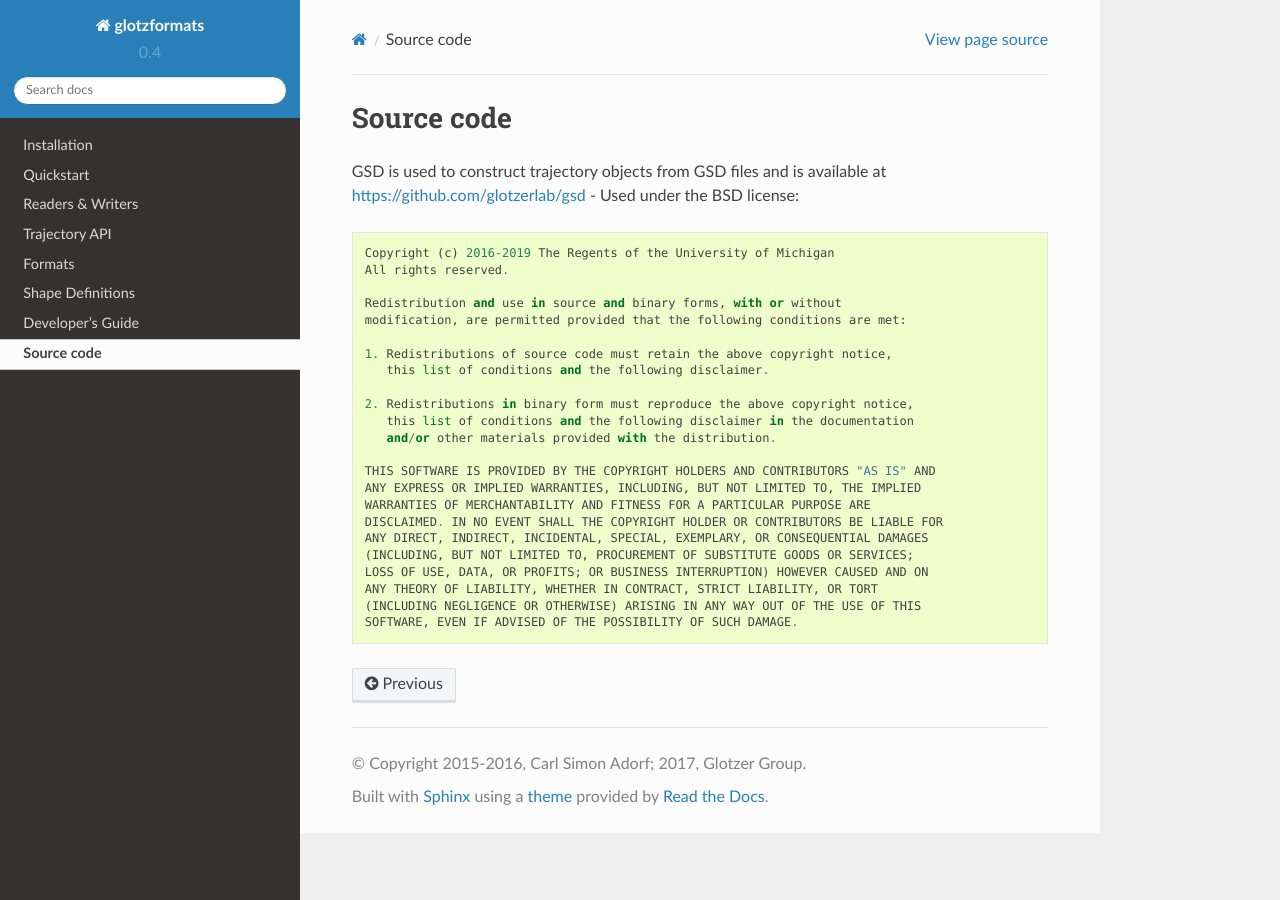
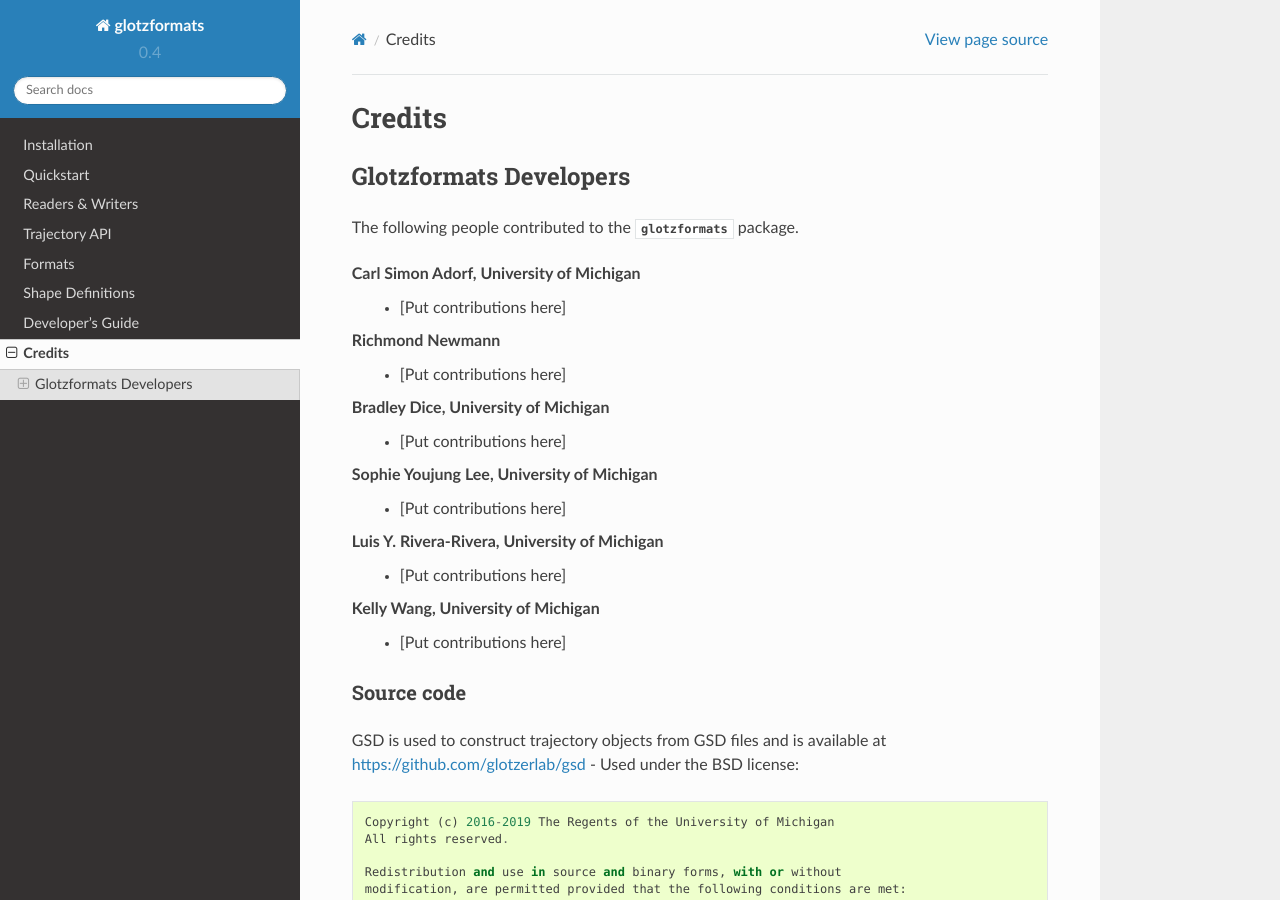
Before and after one commit to glotzerlab/garnett, a Sphinx documentation site: the page built from doc/credits.rst, in a window 1280 px wide and 900 px high. Built offline with Sphinx 7.4.7 and the Read the Docs theme 2.0.0, drawn with Linux system fonts in a browser that asks for light colours.

Commit message:
Added developers list to credits.

```diff
--- a/doc/credits.rst
+++ b/doc/credits.rst
@@ -1,3 +1,29 @@
+Credits
+=======
+
+Glotzformats Developers
+_______________________
+
+The following people contributed to the :py:mod:`glotzformats` package.
+
+Carl Simon Adorf, University of Michigan
+    * [Put contributions here]
+
+Richmond Newmann
+    * [Put contributions here]
+
+Bradley Dice, University of Michigan
+    * [Put contributions here]
+
+Sophie Youjung Lee, University of Michigan
+    * [Put contributions here]
+
+Luis Y. Rivera-Rivera, University of Michigan
+    * [Put contributions here]
+
+Kelly Wang, University of Michigan
+    * [Put contributions here]
+
 Source code
 -----------
 
```
